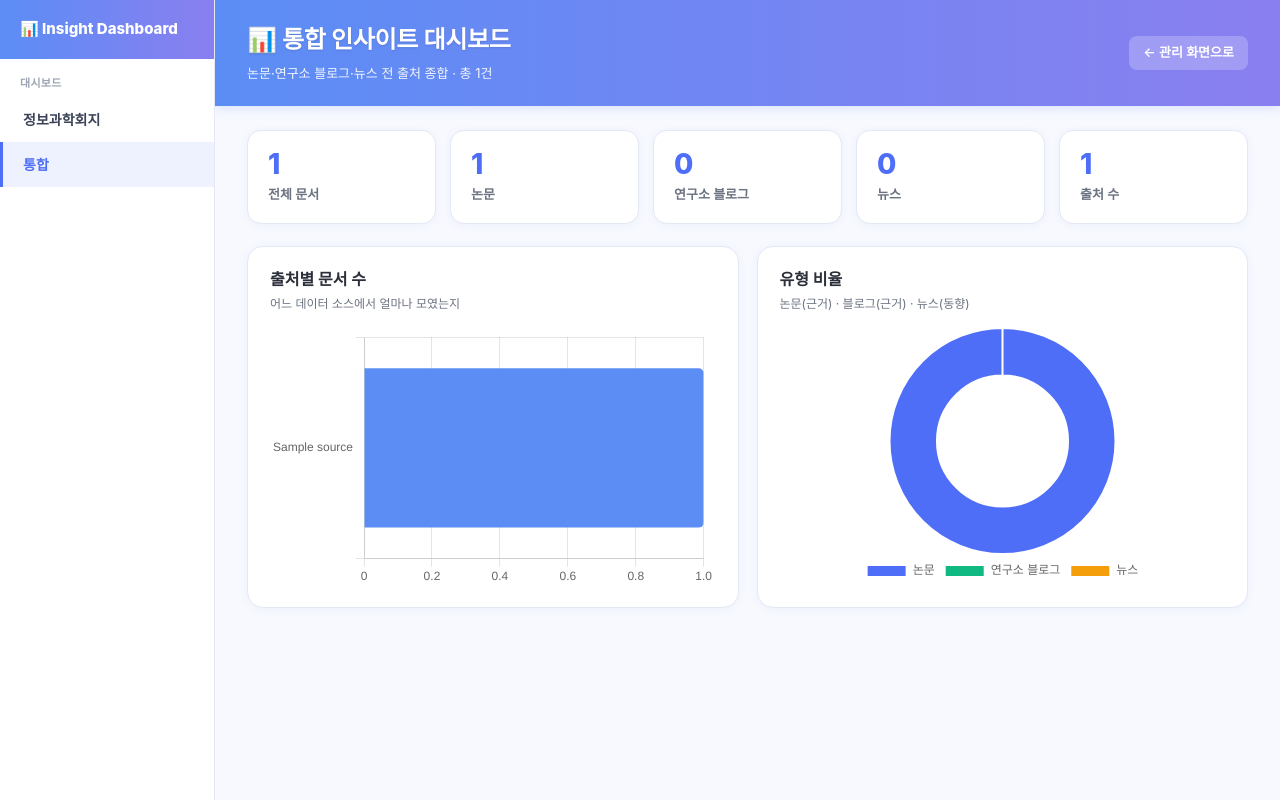
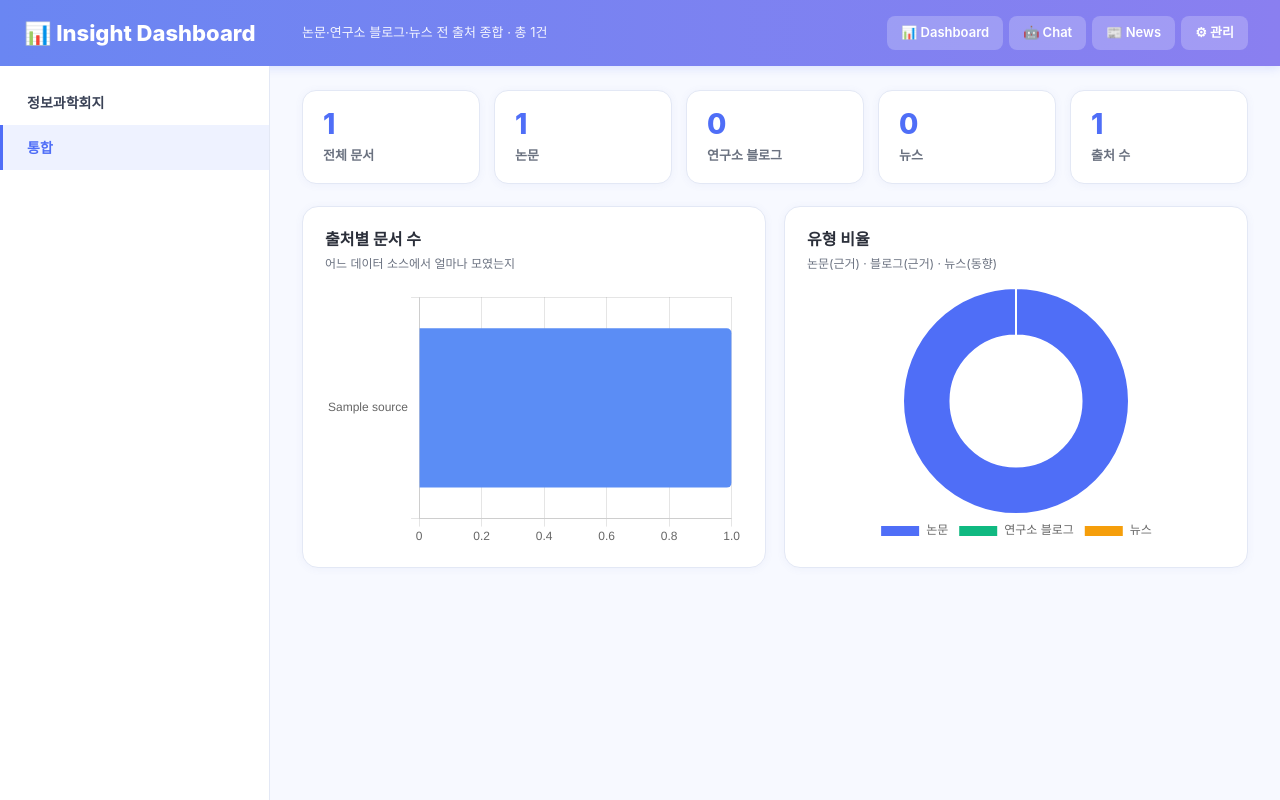
Before and after one commit to majorformula-pitcher/tech_insight, a Django app: page /dashboard/unified/ in a window 1280 px wide. Run offline with Django 5.2, Linux system fonts and the light colour scheme; tables that the repository leaves empty hold one stand-in row (values such as "Sample post").

Commit message:
UI 통일: 상단바·네비게이션·뉴스카드 정리
- 4개 페이지(대시보드·챗봇·뉴스·관리) 상단바 높이(66px)·로고 위치(24px)·폰트(22px) 통일
- 우측 네비게이션 버튼 통일: Dashboard · Chat · News · 관리 순서
- 로고 클릭 시 새로고침(location.reload)
- 대시보드: 사이드바 투명화로 상단 파란 바 끊김/흰줄 제거(헤더 전체폭 underlay),
  본문 제목 문구 삭제, 부제목 인라인화, "Insight Dashboard" 폰트 확대(사이드바 270px),
  배지 세로 중앙 정렬
- 뉴스 카드: 같은 줄 높이 균일 + 파급효과 분석 버튼 하단 정렬(margin-top:auto)

Co-Authored-By: Claude Opus 4.8 <noreply@anthropic.com>

```diff
--- a/tech_insight/app/dashboard/templates/dashboard/_nav.html
+++ b/tech_insight/app/dashboard/templates/dashboard/_nav.html
@@ -1,26 +1,32 @@
-{% comment %} 대시보드 공용 좌측 메뉴 (정보과학회지 / 통합). active 변수로 현재 강조. {% endcomment %}
+{% comment %} 대시보드 공용 좌측 메뉴 (정보과학회지 / 통합). active 변수로 현재 강조.
+  사이드바는 투명 → 상단 바 영역은 본문 헤더(뒤에 underlay된 파란 배경)가 그대로 비쳐
+  로고와 헤더가 흰 줄 없이 하나의 파란 바로 이어진다. 흰색은 메뉴 영역에만 적용. {% endcomment %}
 <style>
-  body { padding-left: 215px; }
-  .dash-nav { position: fixed; left: 0; top: 0; bottom: 0; width: 215px; z-index: 100;
-    background: #fff; border-right: 1px solid #e3e8f5; padding: 0 0 20px; overflow-y: auto;
+  body { padding-left: 270px; }
+  .dash-nav { position: fixed; left: 0; top: 0; bottom: 0; width: 270px; z-index: 100;
+    background: transparent; overflow-y: auto;
     font-family: "Pretendard","Noto Sans KR","Malgun Gothic",-apple-system,sans-serif; }
-  .dash-nav .nv-h { font-weight: 800; font-size: 15px; color: #fff; padding: 18px 20px;
-    background: linear-gradient(90deg,#5b8df5 0%,#8a7ff0 100%); display: flex; align-items: center; gap: 7px; }
-  .dash-nav .nv-sub { font-size: 11px; color: #9aa3b2; padding: 16px 20px 6px;
-    font-weight: 700; letter-spacing: .3px; }
-  .dash-nav a { display: block; padding: 12px 20px; color: #3a4256; text-decoration: none;
+  .dash-nav .nv-h { font-weight: 800; font-size: 22px; color: #fff; padding: 0 24px; min-height: 66px;
+    background: transparent; display: flex; align-items: center; gap: 8px; white-space: nowrap; }
+  /* 로고 아래 메뉴 영역에만 흰 배경 + 우측 구분선 (상단 바에는 닿지 않음) */
+  .dash-nav .nv-menu { background: #fff; border-right: 1px solid #e3e8f5;
+    min-height: calc(100vh - 66px); padding: 14px 0 20px; }
+  .dash-nav a { display: block; padding: 12px 24px; color: #3a4256; text-decoration: none;
     font-size: 14px; font-weight: 600; border-left: 3px solid transparent; }
   .dash-nav a:hover { background: #f4f7ff; }
   .dash-nav a.active { background: #eef2ff; color: #4f6ef7; border-left-color: #4f6ef7; }
   @media (max-width: 900px) {
     body { padding-left: 0; }
-    .dash-nav { position: static; width: auto; height: auto; bottom: auto;
-      border-right: none; border-bottom: 1px solid #e3e8f5; }
+    .dash-nav { position: static; width: auto; height: auto; bottom: auto; }
+    .dash-nav .nv-h { background: linear-gradient(90deg,#5b8df5 0%,#8a7ff0 100%); }
+    .dash-nav .nv-menu { min-height: 0; border-right: none; border-bottom: 1px solid #e3e8f5; }
+    header { margin-left: 0; width: auto; padding-left: 32px; }
   }
 </style>
 <nav class="dash-nav">
-  <div class="nv-h">📊 Insight Dashboard</div>
-  <div class="nv-sub">대시보드</div>
-  <a href="/dashboard/" class="{% if active == 'journal' %}active{% endif %}">정보과학회지</a>
-  <a href="/dashboard/unified/" class="{% if active == 'unified' %}active{% endif %}">통합</a>
+  <div class="nv-h" style="cursor:pointer;" onclick="location.reload()" title="새로고침">📊 Insight Dashboard</div>
+  <div class="nv-menu">
+    <a href="/dashboard/" class="{% if active == 'journal' %}active{% endif %}">정보과학회지</a>
+    <a href="/dashboard/unified/" class="{% if active == 'unified' %}active{% endif %}">통합</a>
+  </div>
 </nav>
--- a/tech_insight/app/dashboard/templates/dashboard/unified.html
+++ b/tech_insight/app/dashboard/templates/dashboard/unified.html
@@ -15,7 +15,7 @@
     background:var(--bg);color:var(--text);line-height:1.5;}
   .container{max-width:1400px;margin:0 auto;padding:0 0 60px;}
   header{display:flex;justify-content:space-between;align-items:center;flex-wrap:wrap;gap:12px;
-    margin:0 0 24px;padding:22px 32px;background:var(--grad);box-shadow:0 2px 10px rgba(79,110,247,.18);}
+    margin:0 0 24px -270px;width:calc(100% + 270px);padding:0 32px 0 302px;min-height:66px;background:linear-gradient(90deg,#6a86f2 0%,#8a7ff0 100%);box-shadow:0 2px 10px rgba(79,110,247,.18);}
   header h1{margin:0;font-size:24px;font-weight:700;letter-spacing:-.3px;color:#fff;text-shadow:0 1px 2px rgba(0,0,0,.12);}
   header .sub{color:rgba(255,255,255,.92);font-size:13px;margin-top:6px;}
   .body-pad{margin-left:32px;margin-right:32px;}
@@ -40,17 +40,19 @@
 </head>
 <body>
 {% include "dashboard/_nav.html" %}
-<div class="container">
-  <header>
-    <div>
-      <h1>📊 통합 인사이트 대시보드</h1>
-      <div class="sub">논문·연구소 블로그·뉴스 전 출처 종합 · 총 {{ m.total }}건</div>
+<header>
+    <div style="display:flex; align-items:baseline; gap:12px; flex-wrap:wrap;">
+      <span class="sub" style="margin-top:0;">논문·연구소 블로그·뉴스 전 출처 종합 · 총 {{ m.total }}건</span>
     </div>
-    <div style="text-align: right;">
-      <a href="/admin/" style="display:inline-block; color:#fff; font-weight:600; font-size:13px; background:rgba(255,255,255,0.22); padding:7px 14px; border-radius:8px; text-decoration:none;">← 관리 화면으로</a>
+    <div style="display:flex; align-items:center; gap:6px; white-space:nowrap;">
+      <a href="/dashboard/" style="display:inline-block; color:#fff; font-weight:600; font-size:13px; background:rgba(255,255,255,0.22); padding:7px 14px; border-radius:8px; text-decoration:none;">📊 Dashboard</a>
+      <a href="/chat/" style="display:inline-block; color:#fff; font-weight:600; font-size:13px; background:rgba(255,255,255,0.22); padding:7px 14px; border-radius:8px; text-decoration:none;">🤖 Chat</a>
+      <a href="/chat/news/" style="display:inline-block; color:#fff; font-weight:600; font-size:13px; background:rgba(255,255,255,0.22); padding:7px 14px; border-radius:8px; text-decoration:none;">📰 News</a>
+      <a href="/admin/" style="display:inline-block; color:#fff; font-weight:600; font-size:13px; background:rgba(255,255,255,0.22); padding:7px 14px; border-radius:8px; text-decoration:none;">⚙ 관리</a>
     </div>
   </header>
 
+<div class="container">
   <div class="body-pad">
     <!-- KPI -->
     <div class="kpi-row">
```
Also changed, not shown: tech_insight/app/chatbot/templates/chatbot/index.html (+9 -7 lines), tech_insight/app/chatbot/templates/chatbot/news.html (+11 -10 lines), tech_insight/app/dashboard/templates/dashboard/index.html (+15 -11 lines), tech_insight/app/templates/admin/base_site.html (+8 -1 lines).
